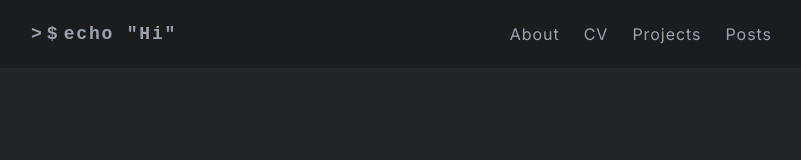
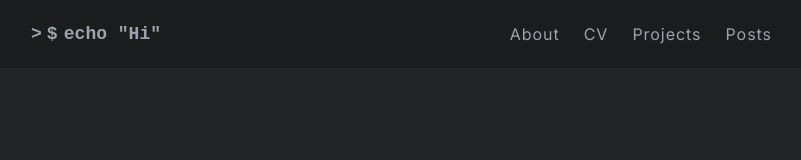
Before and after one commit to ridhozhr10/ridhozhr10.github.io, a Next.js app: page / in a window 1280 px wide. Shown: the top 160 px of the page, without its empty margins (225-1026 px from the left). Built offline with nearby package versions, Linux system fonts and the light colour scheme.

Commit message:
animation css dynamic step

```diff
--- a/src/app/_components/layout/Header/index.tsx
+++ b/src/app/_components/layout/Header/index.tsx
@@ -17,7 +17,17 @@ const Logo = ({ text }: { text?: string }) => (
     <div>
       <span>&gt;</span>
       <span>$</span>
-      {text ? <span>{text}</span> : <span>echo &quot;Hi&quot;</span>}
+      {text ? (
+        <span
+          style={{ animationTimingFunction: `steps(${text.length + 3}, end)` }}
+        >
+          {text}
+        </span>
+      ) : (
+        <span style={{ animationTimingFunction: `steps(12, end)` }}>
+          echo &quot;Hi&quot;
+        </span>
+      )}
       <span className="animate-cursor"></span>
     </div>
   </Link>
--- a/src/app/_components/layout/Header/style.module.scss
+++ b/src/app/_components/layout/Header/style.module.scss
@@ -17,7 +17,7 @@
       @apply mr-[5px];
     }
     & span:nth-child(3) {
-      @apply animate-typing overflow-hidden whitespace-nowrap tracking-widest w-0;
+      @apply animate-typing overflow-hidden whitespace-nowrap w-0;
     }
     & span:nth-child(4) {
       @apply inline-block w-2 h-4 bg-red-400 ml-[5px] rounded-[1px];
--- a/tailwind.config.ts
+++ b/tailwind.config.ts
@@ -21,7 +21,7 @@ const config: Config = {
       },
       animation: {
         'cursor': 'cursor 1s infinite',
-        'typing': 'typing 15s steps(25, end) infinite'
+        'typing': 'typing 15s infinite'
       },
       keyframes: {
         cursor: {
```
